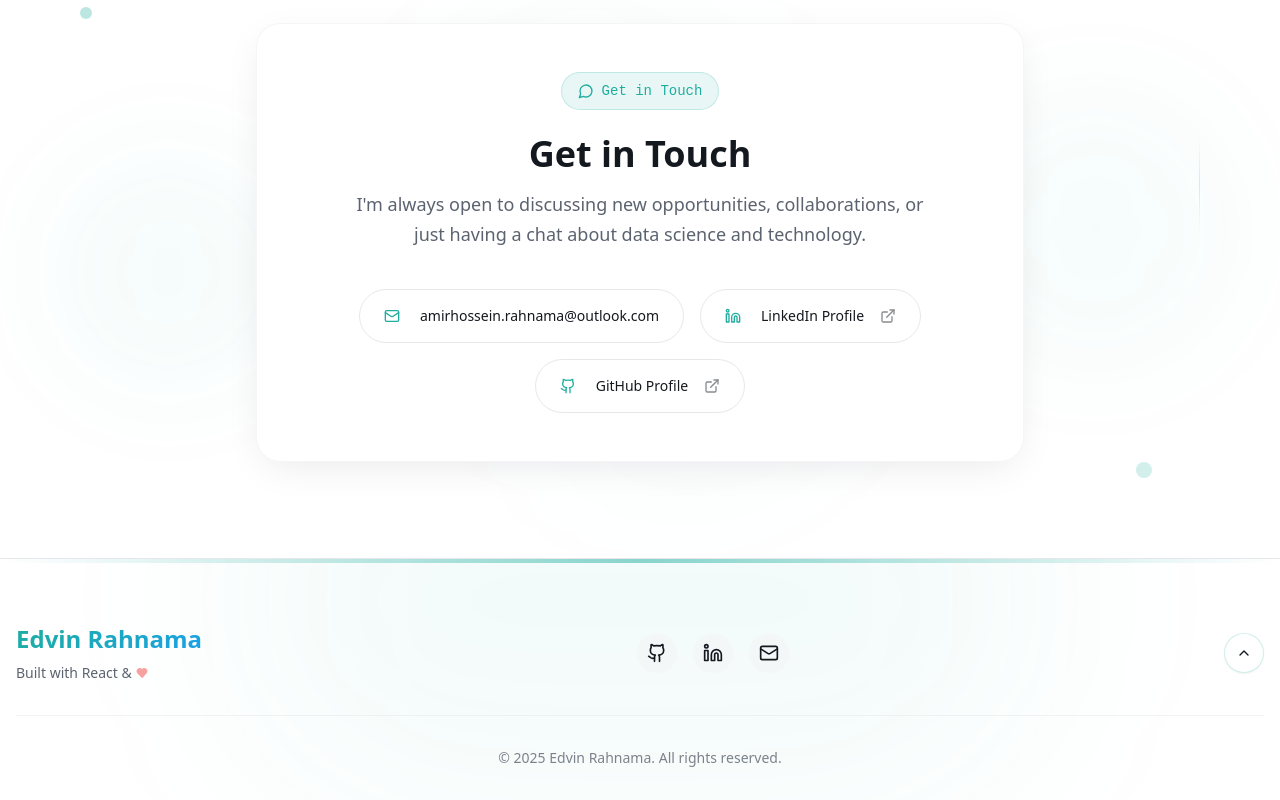
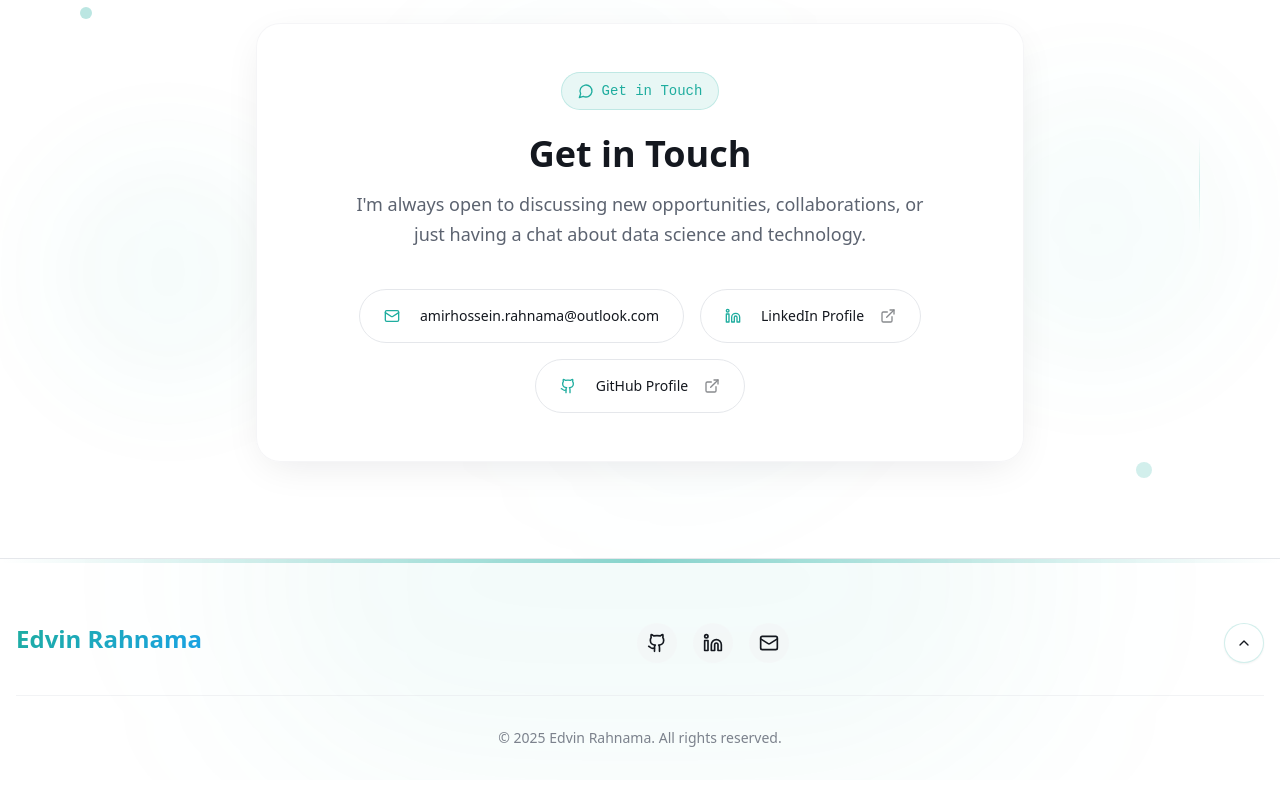
Before and after one commit to Edvin-rahnama/edvin-s-portfolio-hub, a React (Vite) app: page / in a window 1280 px wide. Shown: the part 8197-8997 px from the top of the page. Built offline with nearby package versions, Linux system fonts and the light colour scheme; the HTML template or start-up script is replaced by a standard one.

Commit message:
style: remove 'Built with React' text from footer

```diff
--- a/src/components/Footer.tsx
+++ b/src/components/Footer.tsx
@@ -29,9 +29,6 @@ export function Footer() {
             >
               Edvin Rahnama
             </a>
-            <p className="text-sm text-muted-foreground font-medium flex items-center justify-center md:justify-start gap-1">
-              Built with React & <Heart className="w-3 h-3 text-red-500 fill-current animate-pulse" />
-            </p>
           </div>
 
           <div className="flex items-center gap-4">
```
